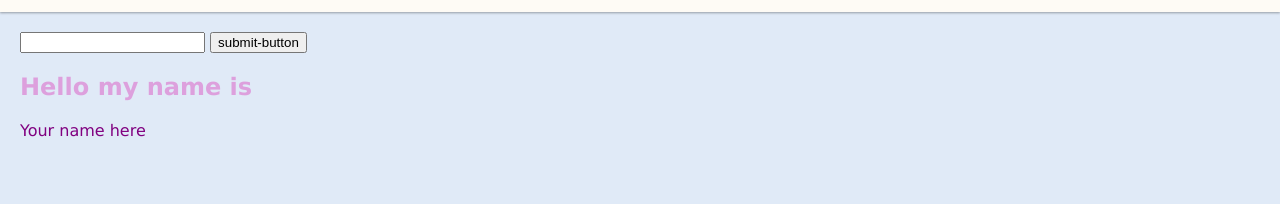
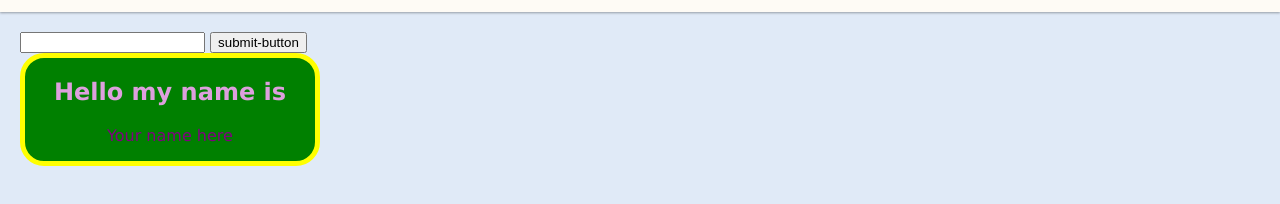
Before and after one commit to lailahnicole614/name-tag-group, a plain HTML site: page index.html in a window 1280 px wide. Shown: the part 68-272 px from the top of the page. Drawn offline with Linux system fonts and the light colour scheme.

Commit message:
Centered text css

```diff
--- a/index.html
+++ b/index.html
@@ -34,7 +34,7 @@
                 <button id="submit-button">submit-button</button>
             </section>
 
-            <section>
+            <section id="name-tag">
                 <h2>Hello my name is</h2>
                 <p id="name">Your name here</p>
             </section>
--- a/styles/global.css
+++ b/styles/global.css
@@ -36,8 +36,18 @@ main {
 
 h2 {
     color: plum;
+    text-align: center;
 }
 
 p {
     color: purple;
+    text-align: center;
 }
+
+#name-tag {
+    background: green;
+    width: 300px;
+    border: 5px solid yellow;
+    border-radius: 1.5em;
+
+}
```
